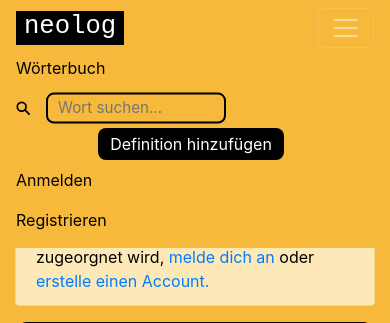
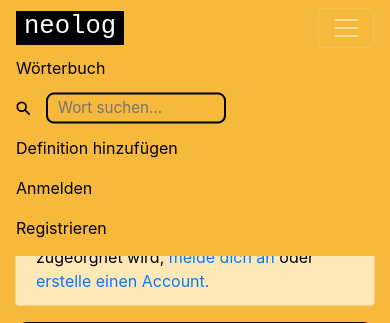
Before and after one commit to Jonas-089/neolog, a Django app: page /definition/neu/ in a window 390 px wide, after a click that opens the changed part. Shown: the top 323 px of the page. Run offline with Django 3.2, Linux system fonts and the light colour scheme; some libraries are stand-ins or nearby versions.

Commit message:
Mobiles Menü: Definition hinzufügen und Abmelden als schlichte schwarze Links
Co-Authored-By: Claude Opus 5.5 <noreply@anthropic.com>
Claude-Session: https://claude.ai/code/session_01SCKJf5vK6SmPvqUQ9RvjKp

```diff
--- a/definitionen/static/definitionen/main.css
+++ b/definitionen/static/definitionen/main.css
@@ -395,3 +395,29 @@ a.article-title:hover {
     pointer-events: auto;
   }
 }
+
+/* Handy (eingeklapptes Menü): "Definition hinzufügen" und "Abmelden" als schlichte schwarze Links wie die übrigen Menüpunkte */
+@media (max-width: 767.98px) {
+  .site-header .navbar-nav .nav-add-btn.btn,
+  .site-header .navbar-nav .nav-add-btn.btn:focus,
+  .site-header .navbar-nav .btn-link {
+    background: transparent;
+    color: #000000;
+    border: 0;
+    border-radius: 0;
+    box-shadow: none;
+    padding: 0.5rem 0;
+    margin: 0 !important;
+    font-size: 1rem;
+    font-weight: 400;
+    text-align: left;
+    text-decoration: none;
+    align-self: auto;
+  }
+
+  .site-header .navbar-nav .nav-add-btn.btn:hover,
+  .site-header .navbar-nav .btn-link:hover {
+    background: transparent;
+    color: #d63a3a;
+  }
+}
```
